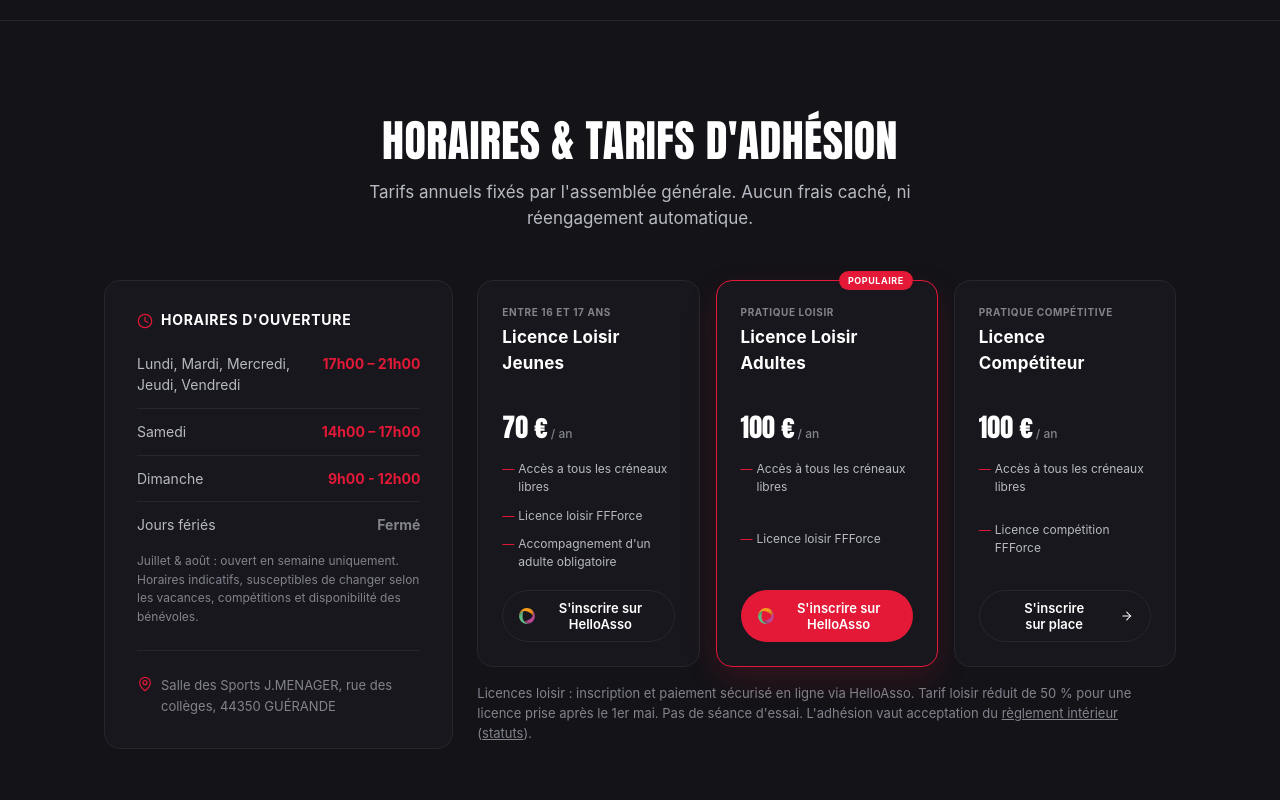
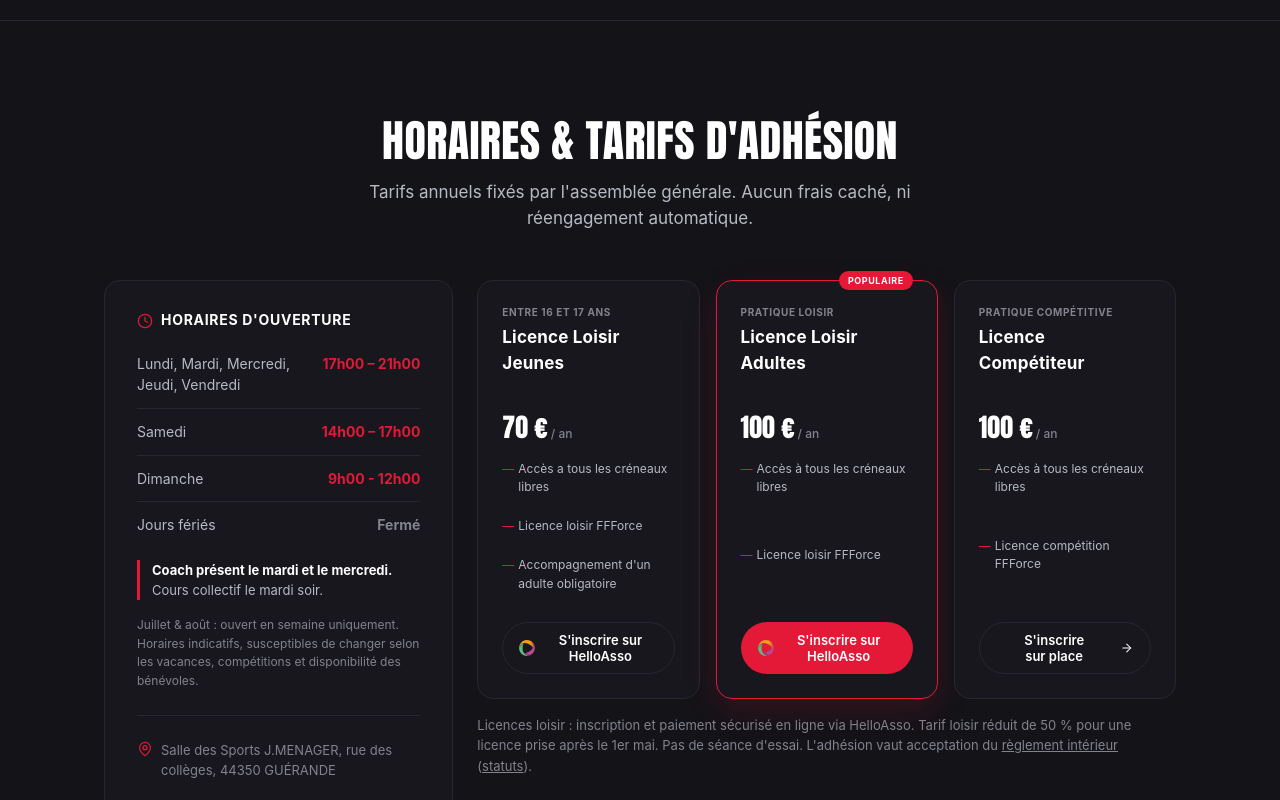
Before and after one commit to CptBaroud/sghm, a Nuxt app: page / in a window 1280 px wide. Shown: the part 5688-6488 px from the top of the page. Built offline with nearby package versions, Linux system fonts and the light colour scheme.

Commit message:
Mention coach on Tuesday/Wednesday and Tuesday evening group class
Co-Authored-By: Claude Opus 5.5 <noreply@anthropic.com>

```diff
--- a/app/components/ScheduleSection.vue
+++ b/app/components/ScheduleSection.vue
@@ -65,6 +65,11 @@ const pricing = [
               </span>
             </li>
           </ul>
+
+          <p class="schedule__coach">
+            <strong>Coach présent le mardi et le mercredi.</strong>
+            Cours collectif le mardi soir.
+          </p>
 
           <p class="schedule__summer">
             Juillet &amp; août : ouvert en semaine uniquement. Horaires indicatifs, susceptibles de changer
@@ -324,6 +329,18 @@ const pricing = [
   color: inherit;
 }
 
+.schedule__coach {
+  margin: var(--space-5) 0 0;
+  padding-left: var(--space-3);
+  border-left: 3px solid var(--color-red);
+  font-size: 13px;
+  color: var(--text-secondary);
+}
+
+.schedule__coach strong {
+  color: var(--text-primary);
+}
+
 .schedule__summer {
   margin: var(--space-4) 0 var(--space-5);
   font-size: 12px;
```
